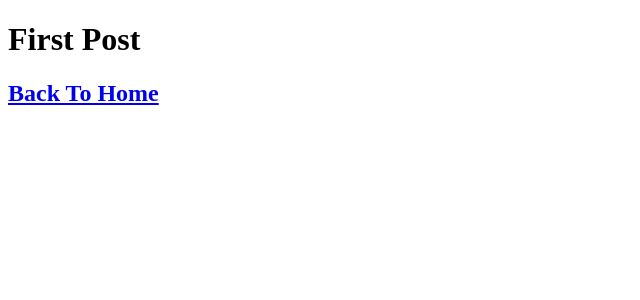
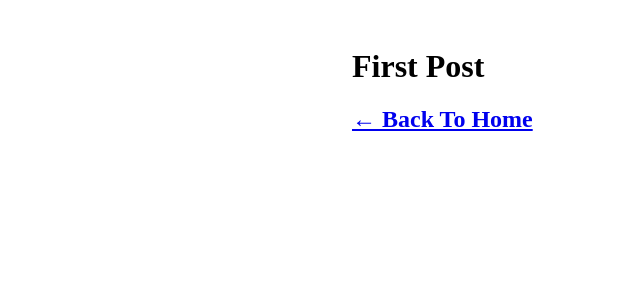
Before and after one commit to GhufranHasan/nextjs-blog, a Next.js app: page /posts/first-post in a window 1280 px wide. Shown: the top 300 px of the page, without its empty margins (0-640 px from the left). Built offline with nearby package versions, Linux system fonts and the light colour scheme.

Commit message:
first-post - Updated

```diff
--- a/pages/posts/first-post.js
+++ b/pages/posts/first-post.js
@@ -1,12 +1,25 @@
 import Link from 'next/link';
+import Head from 'next/head';
+// import Script from 'next/script';
+import Layout from '../../components/layout';
 
 export default function FirstPost() {
     return (
-        <>
+        <Layout>
+            <Head>
+                <title>First Post</title>
+            </Head>
+            {/* <Script
+                    src="https://connect.facebook.net/en_US/sdk.js"
+                    strategy="lazyOnload"
+                    onLoad={() =>
+                        console.log(`script loaded correctly, window.FB has been populated`)
+                    }
+            /> */}
             <h1>First Post</h1>
             <h2>
-                <Link href="/">Back To Home</Link>
+                <Link href="/">← Back To Home</Link>
             </h2>
-        </>
+        </Layout>
     );
 }
```
